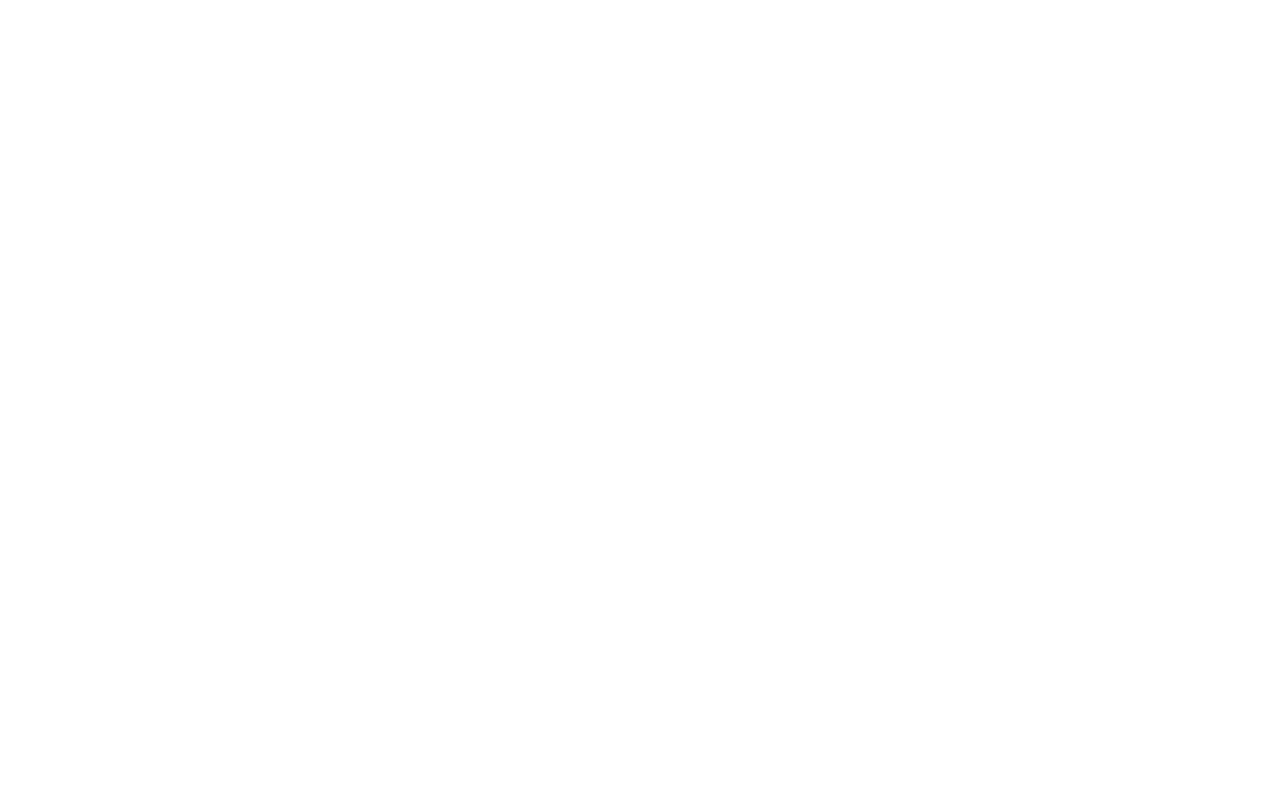
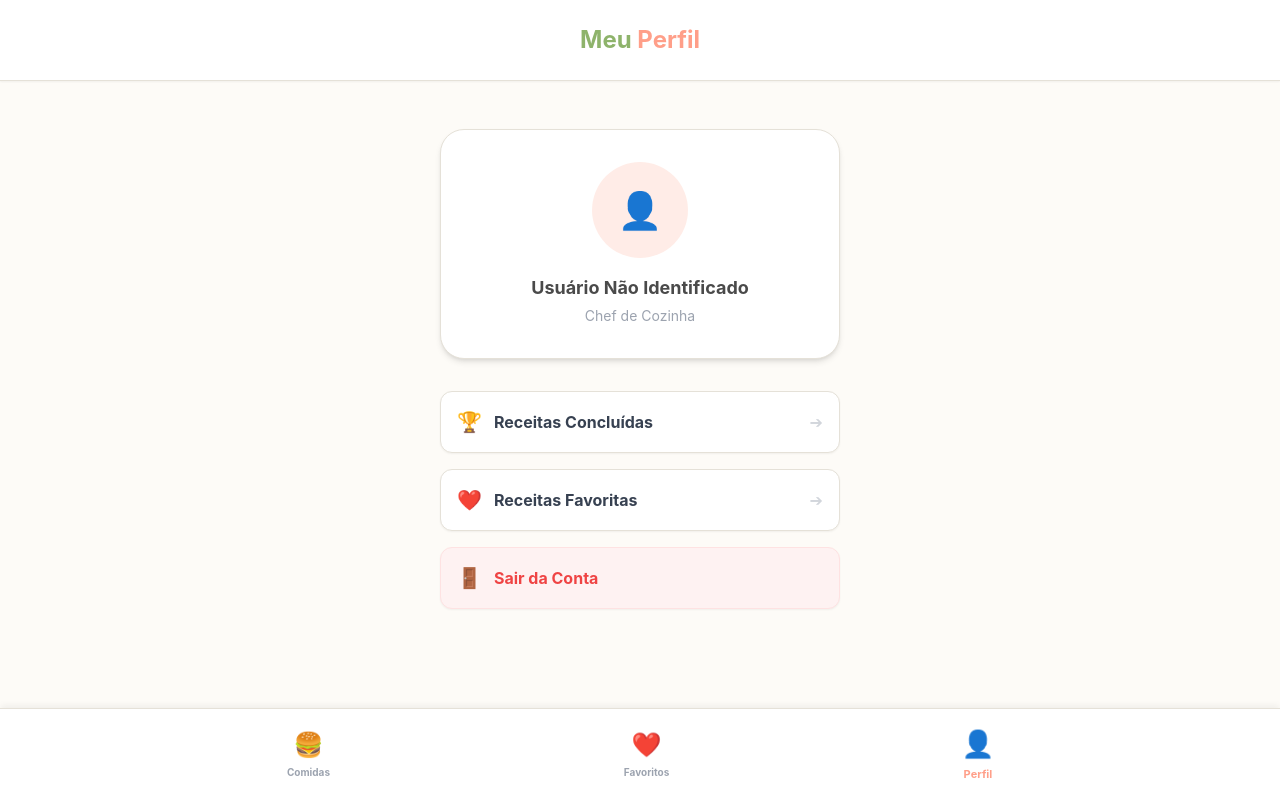
Before and after one commit to RamonaS2/smart-recipes, a React (Vite) app in the folder frontend/: page /profile in a window 1280 px wide. Before the commit this address had no page. Built offline with nearby package versions, Linux system fonts and the light colour scheme.

Commit message:
feat: add bottom navigation footer and profile view

```diff
--- a/frontend/src/App.tsx
+++ b/frontend/src/App.tsx
@@ -4,6 +4,7 @@
 import RecipeDetails from './pages/RecipeDetails';
 import InProgress from './pages/InProgress';
 import DoneRecipes from './pages/DoneRecipes';
+import Profile from './pages/Profile';
 
 function App() {
   return (
@@ -19,6 +20,7 @@
 
       {/* Rota para as receitas finalizadas */}
       <Route path="/done-recipes" element={<DoneRecipes />} />
+      <Route path="/profile" element={<Profile />} />
     </Routes>
   );
 }
--- /dev/null
+++ b/frontend/src/components/Footer.tsx
@@ -0,0 +1,61 @@
+import { useNavigate, useLocation } from 'react-router-dom';
+
+/**
+ * Componente de navegação inferior (Bottom Navigation).
+ * Fixo na parte inferior da tela, provê acesso rápido às seções principais.
+ * @returns {JSX.Element} Elemento de rodapé.
+ */
+function Footer() {
+  const navigate = useNavigate();
+  const location = useLocation();
+
+  /**
+   * Verifica se o caminho atual corresponde à aba para aplicar o estilo ativo.
+   * @param {string} path - Caminho da rota a ser verificado.
+   * @returns {boolean} Verdadeiro se a rota estiver ativa.
+   */
+  const isActive = (path: string) => location.pathname === path;
+
+  return (
+    <footer className="fixed bottom-0 left-0 w-full bg-white border-t border-sand shadow-[0_-4px_6px_-1px_rgba(0,0,0,0.05)] z-50 pb-safe">
+      <div className="max-w-5xl mx-auto flex justify-around items-center p-3">
+
+        {/* Aba Comidas */}
+        <button
+          onClick={() => navigate('/meals')}
+          className={`flex flex-col items-center gap-1 p-2 transition-all ${
+            isActive('/meals') ? 'text-primary scale-110' : 'text-gray-400 hover:text-gray-600'
+          }`}
+        >
+          <span className="text-2xl">🍔</span>
+          <span className="text-[10px] font-bold">Comidas</span>
+        </button>
+
+        {/* Aba Favoritos (Preparando para a Opção B) */}
+        <button
+          onClick={() => navigate('/favorite-recipes')}
+          className={`flex flex-col items-center gap-1 p-2 transition-all ${
+            isActive('/favorite-recipes') ? 'text-primary scale-110' : 'text-gray-400 hover:text-gray-600'
+          }`}
+        >
+          <span className="text-2xl">❤️</span>
+          <span className="text-[10px] font-bold">Favoritos</span>
+        </button>
+
+        {/* Aba Perfil */}
+        <button
+          onClick={() => navigate('/profile')}
+          className={`flex flex-col items-center gap-1 p-2 transition-all ${
+            isActive('/profile') ? 'text-primary scale-110' : 'text-gray-400 hover:text-gray-600'
+          }`}
+        >
+          <span className="text-2xl">👤</span>
+          <span className="text-[10px] font-bold">Perfil</span>
+        </button>
+
+      </div>
+    </footer>
+  );
+}
+
+export default Footer;
--- a/frontend/src/pages/DoneRecipes.tsx
+++ b/frontend/src/pages/DoneRecipes.tsx
@@ -1,5 +1,6 @@
 import { useEffect, useState } from 'react';
 import { useNavigate } from 'react-router-dom';
+import Footer from '../components/Footer';
 
 /**
  * Interface que define a estrutura de uma receita concluída guardada no localStorage.
@@ -125,6 +126,7 @@
           </div>
         )}
       </main>
+      <Footer />
     </div>
   );
 }
--- a/frontend/src/pages/Meals.tsx
+++ b/frontend/src/pages/Meals.tsx
@@ -1,6 +1,7 @@
 import { useEffect, useState } from 'react';
 import { useNavigate } from 'react-router-dom'; // <--- Importação nova!
 import { fetchMeals, fetchCategories, fetchByCategory } from '../services/mealsService';
+import Footer from '../components/Footer';
 
 /**
  * Interface que define a estrutura de uma refeição vinda da API.
@@ -219,6 +220,7 @@
           </>
         )}
       </main>
+      <Footer />
     </div>
   );
 }
--- /dev/null
+++ b/frontend/src/pages/Profile.tsx
@@ -0,0 +1,106 @@
+import { useEffect, useState } from 'react';
+import { useNavigate } from 'react-router-dom';
+import Footer from '../components/Footer';
+
+/**
+ * Interface para os dados do usuário armazenados.
+ */
+interface UserData {
+  email: string;
+}
+
+/**
+ * Componente da tela de Perfil do usuário.
+ * Exibe informações da conta e links para áreas restritas.
+ * @returns {JSX.Element} Página de Perfil.
+ */
+function Profile() {
+  const [userEmail, setUserEmail] = useState<string>('');
+  const navigate = useNavigate();
+
+  useEffect(() => {
+    const storedUser = localStorage.getItem('user');
+    if (storedUser) {
+      try {
+        const parsedUser: UserData = JSON.parse(storedUser);
+        setUserEmail(parsedUser.email);
+      } catch (error) {
+        console.error('Erro ao analisar dados do usuário:', error);
+      }
+    }
+  }, []);
+
+  /**
+   * Encerra a sessão do usuário limpando o localStorage e redirecionando para Login.
+   */
+  const handleLogout = () => {
+    localStorage.clear();
+    navigate('/');
+  };
+
+  return (
+    <div className="min-h-screen bg-cream text-charcoal pb-24 font-sans">
+
+      {/* Header Fixo */}
+      <header className="bg-white p-6 shadow-sm border-b border-sand sticky top-0 z-20">
+        <div className="max-w-5xl mx-auto text-center">
+          <h1 className="text-2xl font-bold text-secondary">
+            Meu <span className="text-primary">Perfil</span>
+          </h1>
+        </div>
+      </header>
+
+      <main className="max-w-md mx-auto p-6 mt-6 flex flex-col items-center">
+
+        {/* Avatar e Email */}
+        <div className="bg-white w-full rounded-3xl p-8 shadow-md border border-sand flex flex-col items-center mb-8">
+          <div className="w-24 h-24 bg-primary/20 rounded-full flex items-center justify-center text-4xl mb-4 text-primary">
+            👤
+          </div>
+          <h2 className="text-lg font-bold text-charcoal truncate w-full text-center">
+            {userEmail || 'Usuário Não Identificado'}
+          </h2>
+          <p className="text-sm text-gray-400 mt-1">Chef de Cozinha</p>
+        </div>
+
+        {/* Menu de Ações */}
+        <div className="w-full space-y-4">
+          <button
+            onClick={() => navigate('/done-recipes')}
+            className="w-full bg-white p-4 rounded-xl border border-sand shadow-sm flex items-center justify-between hover:border-primary hover:shadow-md transition-all group"
+          >
+            <span className="font-bold text-gray-700 flex items-center gap-3">
+              <span className="text-xl">🏆</span> Receitas Concluídas
+            </span>
+            <span className="text-gray-300 group-hover:text-primary">➔</span>
+          </button>
+
+          <button
+            onClick={() => navigate('/favorite-recipes')}
+            className="w-full bg-white p-4 rounded-xl border border-sand shadow-sm flex items-center justify-between hover:border-primary hover:shadow-md transition-all group"
+          >
+            <span className="font-bold text-gray-700 flex items-center gap-3">
+              <span className="text-xl">❤️</span> Receitas Favoritas
+            </span>
+            <span className="text-gray-300 group-hover:text-primary">➔</span>
+          </button>
+
+          <button
+            onClick={handleLogout}
+            className="w-full bg-red-50 p-4 rounded-xl border border-red-100 shadow-sm flex items-center justify-between hover:bg-red-500 hover:text-white transition-all text-red-500 mt-8"
+          >
+            <span className="font-bold flex items-center gap-3">
+              <span className="text-xl">🚪</span> Sair da Conta
+            </span>
+          </button>
+        </div>
+
+      </main>
+
+      {/* Inserção do Footer */}
+      <Footer />
+    </div>
+  );
+}
+
+export default Profile;
```
